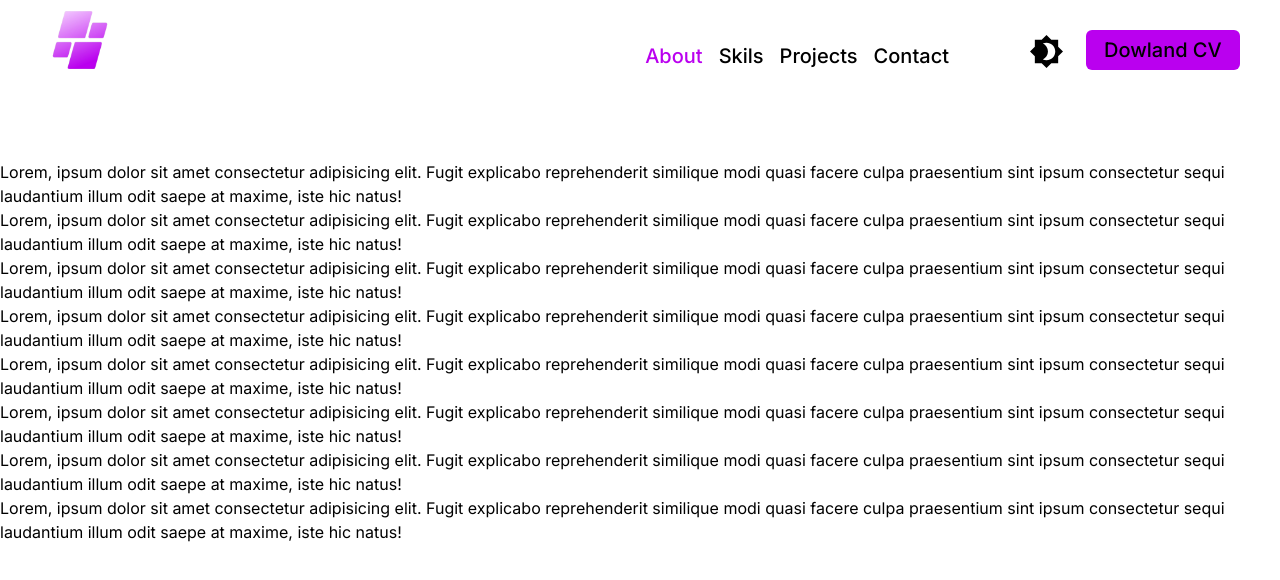
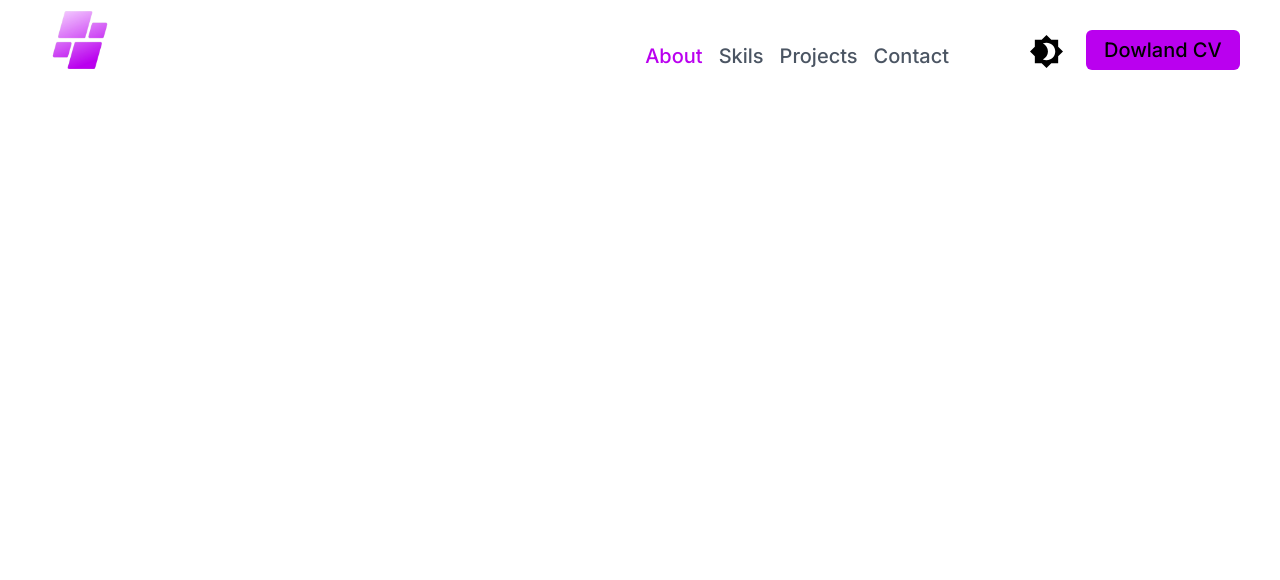
Before and after one commit to liviaaraujo-dev/livia-araujo, a React (Vite) app: page / in a window 1280 px wide. Shown: the top 580 px of the page. Built offline with nearby package versions, Linux system fonts and the light colour scheme.

Commit message:
config mode dark e light

```diff
--- a/src/App.tsx
+++ b/src/App.tsx
@@ -1,21 +1,13 @@
 import { Header } from "./components/Header";
+import React from "react";
 
 function App() {
 
+  const [darkToggle, setDarkToggle] = React.useState(false)
+
   return (
-    <div className="bg-white">
+    <div className={darkToggle ? 'dark' : 'light'} >
       <Header />
-      <div className="h-[100vh] mt-40">
-
-        <p>Lorem, ipsum dolor sit amet consectetur adipisicing elit. Fugit explicabo reprehenderit similique modi quasi facere culpa praesentium sint ipsum consectetur sequi laudantium illum odit saepe at maxime, iste hic natus!</p>
-        <p>Lorem, ipsum dolor sit amet consectetur adipisicing elit. Fugit explicabo reprehenderit similique modi quasi facere culpa praesentium sint ipsum consectetur sequi laudantium illum odit saepe at maxime, iste hic natus!</p>
-        <p>Lorem, ipsum dolor sit amet consectetur adipisicing elit. Fugit explicabo reprehenderit similique modi quasi facere culpa praesentium sint ipsum consectetur sequi laudantium illum odit saepe at maxime, iste hic natus!</p>
-        <p>Lorem, ipsum dolor sit amet consectetur adipisicing elit. Fugit explicabo reprehenderit similique modi quasi facere culpa praesentium sint ipsum consectetur sequi laudantium illum odit saepe at maxime, iste hic natus!</p>
-        <p>Lorem, ipsum dolor sit amet consectetur adipisicing elit. Fugit explicabo reprehenderit similique modi quasi facere culpa praesentium sint ipsum consectetur sequi laudantium illum odit saepe at maxime, iste hic natus!</p>
-        <p>Lorem, ipsum dolor sit amet consectetur adipisicing elit. Fugit explicabo reprehenderit similique modi quasi facere culpa praesentium sint ipsum consectetur sequi laudantium illum odit saepe at maxime, iste hic natus!</p>
-        <p>Lorem, ipsum dolor sit amet consectetur adipisicing elit. Fugit explicabo reprehenderit similique modi quasi facere culpa praesentium sint ipsum consectetur sequi laudantium illum odit saepe at maxime, iste hic natus!</p>
-        <p>Lorem, ipsum dolor sit amet consectetur adipisicing elit. Fugit explicabo reprehenderit similique modi quasi facere culpa praesentium sint ipsum consectetur sequi laudantium illum odit saepe at maxime, iste hic natus!</p>
-      </div>
     </div>
   )
 }
--- a/src/components/Header.tsx
+++ b/src/components/Header.tsx
@@ -3,6 +3,7 @@ import CloseIcon from "@mui/icons-material/Close";
 import Brightness4Icon from "@mui/icons-material/Brightness4";
 import MenuIcon from "@mui/icons-material/Menu";
 import { useState } from "react";
+
 export function Header() {
   const pdfFile = "/caminho-para-o-seu-arquivo.pdf";
 
@@ -12,8 +13,8 @@ export function Header() {
     <header
       className={
         openMenu
-          ? "flex flex-col items-center text-base font-sans fixed top-0 left-0 right-0 z-50 bg-white w-[100%] lg:flex-row lg:justify-between h-[100vh]"
-          : "flex flex-col items-center text-base font-sans fixed top-0 left-0 right-0 z-50 bg-white w-[100%] lg:flex-row lg:justify-between lg:px-10"
+          ? "flex flex-col items-center text-base font-sans fixed top-0 left-0 right-0 z-50 bg-white dark:bg-black w-[100%] bg-light-primary  lg:flex-row lg:justify-between h-[100vh]"
+          : "flex flex-col items-center text-base font-sans fixed top-0 left-0 right-0 z-50 bg-white dark:bg-black w-[100%] lg:flex-row lg:justify-between lg:px-10"
       }
     >
       <>
@@ -25,8 +26,9 @@ export function Header() {
             }
           >
             <CloseIcon
-              style={{ fontSize: 40 }}
+              style={{ fontSize: 40}}
               onClick={() => setOpenMenu(false)}
+              className="text-black dark:text-white"
             />{" "}
           </button>
           <button
@@ -35,7 +37,7 @@ export function Header() {
             }
             onClick={() => setOpenMenu(true)}
           >
-            <MenuIcon style={{ fontSize: 40 }} />
+            <MenuIcon style={{ fontSize: 40 }}  className="text-black dark:text-white"/>
           </button>
         </div>
 
@@ -49,7 +51,7 @@ export function Header() {
           }
         >
           <nav className={openMenu ? "w-4/5 sm:w-[88%]" : "hidden lg:flex"}>
-            <ul className="flex flex-col gap-4 mt-12 items-start font-medium text-xl lg:flex-row lg:mt-4">
+            <ul className="flex flex-col gap-4 mt-12 items-start font-medium text-xl text-[#4B5563] dark:text-[#D1D5DB] lg:flex-row lg:mt-4">
               <li>
                 <a href="" className="text-[#BA00EF]">
                   About
@@ -76,14 +78,14 @@ export function Header() {
           >
             <hr className="border-5-[#4B5563] w-[100%] mt-8 lg:hidden lg:mt-0" />
             <button className="flex mt-6 w-4/5 justify-between text-xl sm:w-[88%] lg:w-[20%] lg:mt-2">
-              <p className="lg:hidden">Switch Theme</p>
-              <Brightness4Icon style={{ fontSize: 35 }} />
+              <p className="text-[#4B5563] dark:text-[#D1D5DB] lg:hidden">Switch Theme</p>
+              <Brightness4Icon style={{ fontSize: 35 }}  className="text-black dark:text-white" />
             </button>
 
             <a
               href={pdfFile}
               download="nome-do-arquivo.pdf"
-              className="bg-[#BA00EF] rounded-md py-2 w-4/5 flex items-center justify-center mt-8 font-medium text-xl sm:w-[88%] lg:w-[10rem] lg:mt-1 lg:h-10 lg:ml-4"
+              className="bg-[#BA00EF] rounded-md py-2 w-4/5 flex items-center justify-center dark:text-white mt-8 font-medium text-xl sm:w-[88%] lg:w-[10rem] lg:mt-1 lg:h-10 lg:ml-4"
             >
               Dowland CV
             </a>
--- a/tailwind.config.js
+++ b/tailwind.config.js
@@ -1,12 +1,15 @@
 /** @type {import('tailwindcss').Config} */
 export default {
   content: ['./src/**/*.{js,jsx,ts,tsx}'],
+
   theme: {
     extend: {
       fontFamily: {
         'sans': ['Inter', 'sans-serif']
-    }
+      },
     },
   },
+  darkMode: 'class', // Enable dark mode using class names
+
   plugins: [],
 }
```
